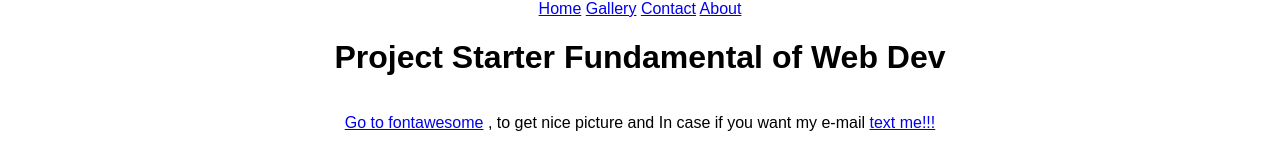
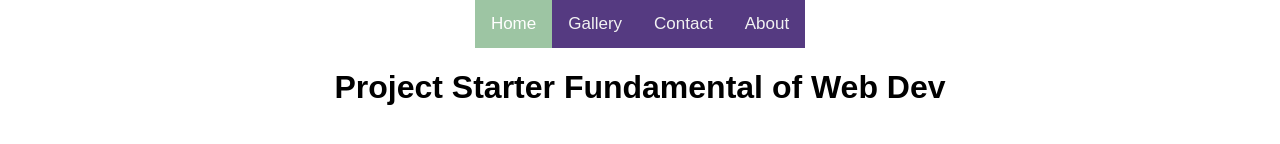
Before and after one commit to Gael-khd/new_project_funds_web, a plain HTML site: page index.html in a window 1280 px wide. Shown: the top 144 px of the page. Drawn offline with Linux system fonts and the light colour scheme; a web font is replaced by a local one.

Commit message:
Update style.css

```diff
--- a/style.css
+++ b/style.css
@@ -1,5 +1,38 @@
 @import url('https://fonts.googleapis.com/css2?family=Muli&display=swap');
 
+
+.topnav {
+    background-color: rgb(85, 58, 129);
+    overflow: hidden;
+  }
+
+
+  .topnav a {
+    float: left;
+    display: block;
+    color: #f2f2f2;
+    text-align: center;
+    padding: 14px 16px;
+    text-decoration: none;
+    font-size: 17px;
+  }
+
+
+  .topnav a:hover {
+    background-color: #ddd;
+    color: rgb(60, 81, 112);
+  }
+
+
+  .topnav a.active {
+    background-color: #9dc5a3;
+    color: white;
+  }
+
+
+  .topnav .icon {
+    display: none;
+  }
 *{
     box-sizing: border-box;
 }
@@ -54,3 +87,29 @@ body{
     }
 
 }
+
+
+  html {
+    overflow: -moz-scrollbars-vertical;
+    overflow-y: scroll;
+}
+
+/* width */
+::-webkit-scrollbar {
+  width: 10px;
+}
+
+/* Track */
+::-webkit-scrollbar-track {
+  background: #f1f1f1;
+}
+
+/* Handle */
+::-webkit-scrollbar-thumb {
+  background: #888;
+}
+
+/* Handle on hover */
+::-webkit-scrollbar-thumb:hover {
+  background: #555;
+}
```
